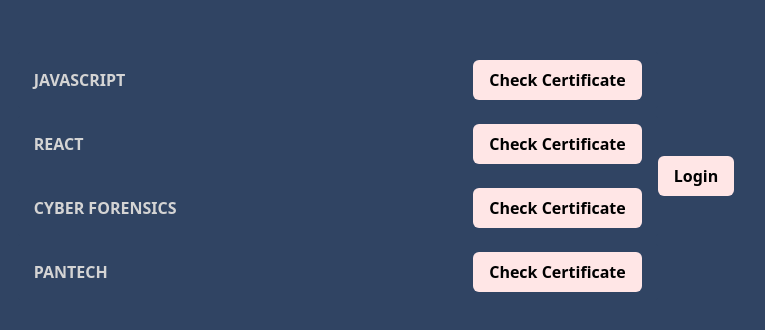
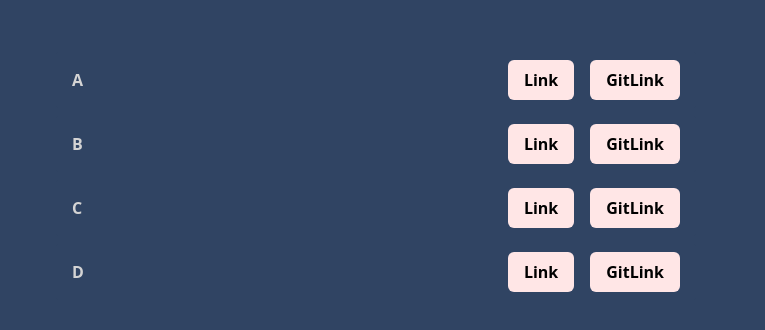
Before and after one commit to zaid-sinpie/portfolioAll, a React (Vite) app: page / in a window 1280 px wide. Shown: the part 224-554 px from the top of the page, without its empty margins (264-1029 px from the left). Built offline with nearby package versions, Linux system fonts and the light colour scheme.

Commit message:
Project component created

```diff
--- a/src/App.jsx
+++ b/src/App.jsx
@@ -1,10 +1,14 @@
 import Buttons from "./components/ui/Buttons.jsx"
-import Certification from "./components/Certification";
+import Certification from "./components/Certification.jsx";
+import Projects from "./components/Projects.jsx"
+
 function App() {
   return (
     <div className="flex items-center justify-center h-[100vh] w-full bg-primary">
-      <Certification/>
-      <Buttons>Login</Buttons>
+      {/* <Certification/> */}
+      <Projects/>
+      {/* <Buttons>Login</Buttons> */}
+
 
     </div>
   );
--- a/src/components/Projects.jsx
+++ b/src/components/Projects.jsx
@@ -0,0 +1,16 @@
+import React from "react";
+import Project from "./ui/Project.jsx";
+import projectData from "../projects.js";
+
+const Projects = () => {
+  return (
+    <article className="w-[50%] flex flex-col gap-2">
+      {projectData.map((item,index)=>
+        (
+          <Project key={index} name={item.name} gitLink={item.gitLink} link={item.link} />
+        ))}
+    </article>
+  );
+};
+
+export default Projects;
--- a/src/components/ui/Buttons.jsx
+++ b/src/components/ui/Buttons.jsx
@@ -8,3 +8,4 @@
 
 export default Buttons
 // rafce create auto function
+// SHift+ALt+f => sett all data in format
--- /dev/null
+++ b/src/components/ui/Project.jsx
@@ -0,0 +1,29 @@
+import React from "react";
+
+const Project = ({ name, gitLink, link }) => {
+  return (
+    <figure className="flex max-sm:flex-col justify-between items-center px-4  text-center py-2 bg-firstPrimary rounded-sm">
+      <h2 className="text-[#d4d4d4] uppercase hover:underline decoration-secondary font-semibold cursor-default">
+        {name}
+      </h2>
+     <div className="flex gap-4">
+     <a
+        target="_blank"
+        href={link}
+        className="cursor-pointer bg-actionColor text-[#000] hover:text-[#dc3838] font-bold px-4 py-2 rounded-md"
+      >
+        Link
+      </a>
+      <a
+        target="_blank"
+        href={gitLink}
+        className="cursor-pointer bg-actionColor text-[#000] hover:text-[#dc3838] font-bold px-4 py-2 rounded-md"
+      >
+        GitLink
+      </a>
+     </div>
+    </figure>
+  );
+};
+
+export default Project;
--- /dev/null
+++ b/src/projects.js
@@ -0,0 +1,25 @@
+
+const projectData =[
+    {
+      name:"A",
+      gitLink:"A",
+      link:"A"
+    },
+    {
+      name:"B",
+      gitLink:"B",
+      link:"B"
+    },
+    {
+      name:"C",
+      gitLink:"C",
+      link:"C"
+    },
+    {
+      name:"D",
+      gitLink:"D",
+      link:"D"
+    }
+  ];
+
+  export default projectData;
```
